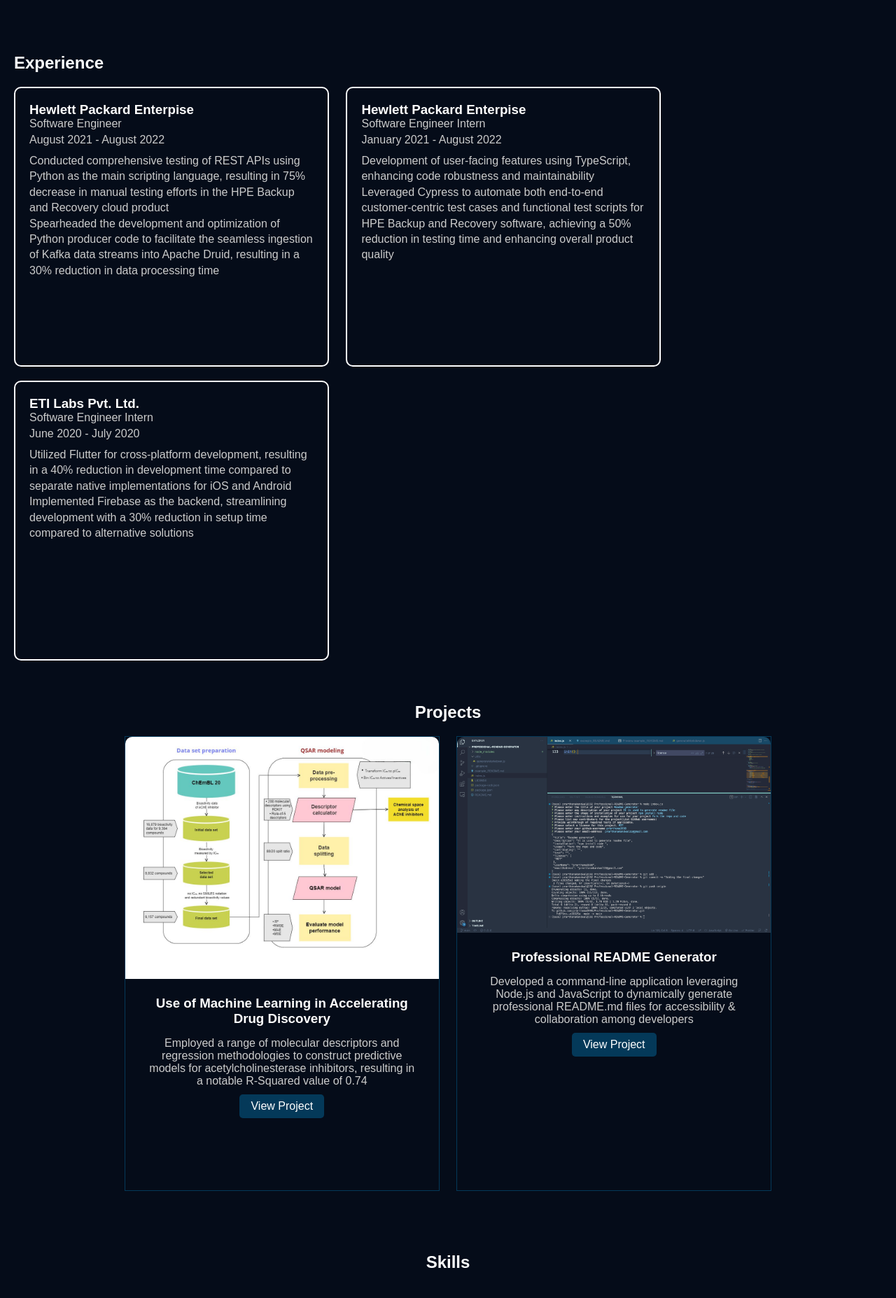
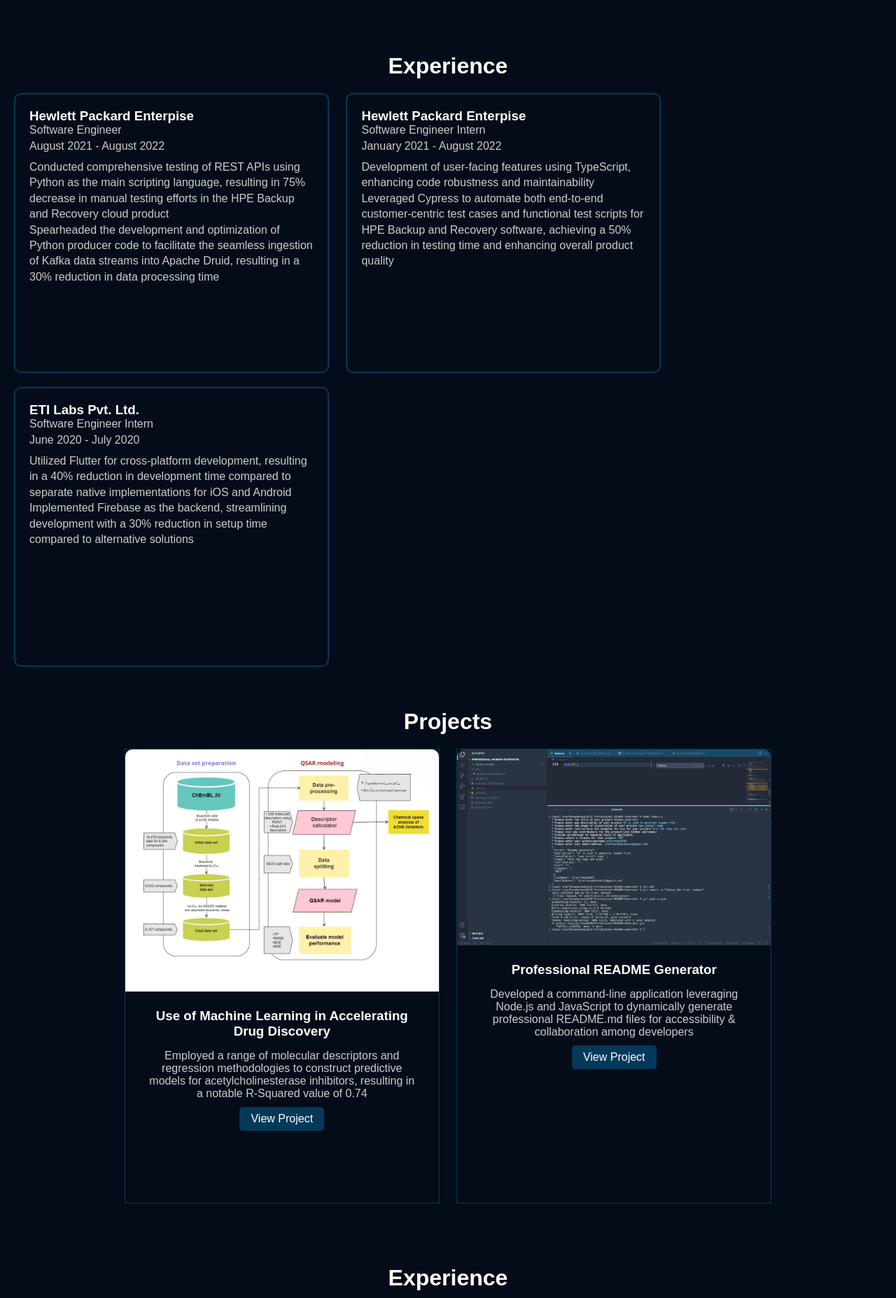
Before and after one commit to prarthana1998/Portfolio_website, a plain HTML site: page src/index.html in a window 1280 px wide. Shown: the part 840-2695 px from the top of the page at 70% size. Drawn offline with Linux system fonts and the light colour scheme.

Commit message:
Adding final changes

```diff
--- a/src/index.html
+++ b/src/index.html
@@ -14,9 +14,9 @@
         <div class="logo">Prarthana Kandwal</div>
             <div>
                     <ul class="nav-links">
-                    <li><a href="#home">Home</a></li>
-                    <li><a href="#experience">Experience</a></li>
-                    <li><a href="#projects">Projects</a></li>
+                    <li><a href="#profile">Home</a></li>
+                    <li><a href="#exp">Experience</a></li>
+                    <li><a href="#proj">Projects</a></li>
                     <li><a href="#contact">Contact</a></li>
                 </ul>
                 </div>
@@ -31,10 +31,10 @@
                 </div>
                 <div class="menu-links">
                     <ul>
-                    <li><a href="#home" onclick="toggleMenu()">Home</a></li>
-                    <li><a href="#experience" onclick="toggleMenu()">Experience</a></li>
-                    <li><a href="#skills" onclick="toggleMenu()"></a>Skills</li>
-                    <li><a href="#projects" onclick="toggleMenu()">Projects</a></li>
+                    <li><a href="#profile" onclick="toggleMenu()">Home</a></li>
+                    <li><a href="#exp" onclick="toggleMenu()">Experience</a></li>
+                    <li><a href="#skills" onclick="toggleMenu()">Skills</a></li>
+                    <li><a href="#proj" onclick="toggleMenu()">Projects</a></li>
                     <li><a href="#contact" onclick="toggleMenu()">Contact</a></li>
                     </ul>
                 </div>
@@ -51,7 +51,7 @@
                     <div class="btn-container">
                       <button
                         class="btn btn-color-2"
-                        onclick="window.open('../assets/PrarthanaKandwal_Resume.pdf')">
+                        onclick="window.open('../assets/KandwalPrarthanaCV.pdf')">
                         Resume
                       </button>
                       <button class="btn btn-color-1" onclick="location.href='./#contact'">
@@ -78,8 +78,8 @@
 </section> -->
 
 
-                <section class="experience">
-                    <h2>Experience</h2>
+                <section id = "exp" class="experience">
+                    <h1 class="title">Experience</h1>
                     <div class="entry">
                         <h3>Hewlett Packard Enterpise</h3>
                         <p class="details">Software Engineer</p>
@@ -108,47 +108,9 @@
                     </div>
 
                 </section>
-                  <!-- <section id="projects">
+
+                  <section id="proj" class="projects">
                     <h1 class="title">Projects</h1>
-                    <div class="experience-details-container">
-                      <div class="about-containers">
-                        <div class="details-container color-container">
-                          <div class="article-container">
-                            <img
-                              src="../assets/methodology.jpeg"
-                              alt="Project 1"
-                              class="project-img"
-                            />
-                          </div>
-                          <h2 class="experience-sub-title project-title">Project One</h2>
-                          <div class="btn-container">
-                            <button
-                              class="btn btn-color-2 project-btn"
-                              onclick="location.href='https://github.com/'"
-                            >
-                              Github
-                            </button>
-                            <button
-                              class="btn btn-color-2 project-btn"
-                              onclick="location.href='https://github.com/'"
-                            >
-                              Live Demo
-                            </button>
-                          </div>
-                        </div>
-                          </div>
-                        </div>
-                      </div>
-                    </div>
-                    <img
-                      src="./assets/arrow.png"
-                      alt="Arrow icon"
-                      class="icon arrow"
-                      onclick="location.href='./#contact'"
-                    />
-                  </section> -->
-                  <section class="projects">
-                    <h2>Projects</h2>
                     <div class="project">
                         <img src="../assets/methodology.jpeg" alt="Project 1">
                         <div class="project-content">
@@ -171,7 +133,7 @@
                 </section>
                 <section class="skills">
                     <div class="skills-container">
-                        <h2>Skills</h2>
+                        <h1 class="title">Experience</h1>
                         <div class="skill-icons">
                             <div class="skill">
                                 <i class="fab fa-html5"></i>
@@ -223,9 +185,9 @@
                     <nav>
                       <div class="nav-links-container">
                         <ul class="nav-links">
-                          <li><a href="#about">About</a></li>
-                          <li><a href="#experience">Experience</a></li>
-                          <li><a href="#projects">Projects</a></li>
+                          <li><a href="#profile">Home</a></li>
+                          <li><a href="#exp">Experience</a></li>
+                          <li><a href="#proj">Projects</a></li>
                           <li><a href="#contact">Contact</a></li>
                         </ul>
                       </div>
--- a/src/style.css
+++ b/src/style.css
@@ -58,6 +58,7 @@
 }
 .logo{
   font-size: 2rem;
+  margin-right: 20px;
 }
 .logo:hover{
   cursor: default;
@@ -82,7 +83,7 @@
 .hamburger-icon span{
   height: 2px;
   width: 100%;
-  background-color: black;
+  background-color: white;
   transition: all 0.3 ease-in-out;
 }
 .menu-links{
@@ -166,6 +167,13 @@
 .section_text {
   align-self: center;
   text-align: center;
+}
+.title {
+margin-bottom: 20px;
+
+  font-size: 2rem;
+  text-align: center;
+
 }
 
 .section_text p {
@@ -355,7 +363,7 @@
     padding: 20px;
     margin-bottom: 20px;
     width: 40%;
-    border: 2px solid white; /* Dark shade of blue border */
+    border: 2px solid #043959; /* Dark shade of blue border */
 }
 .experience .entry {
   display: inline-block; /* Display entries horizontally */
```
Also changed, not shown: 2 other files.
